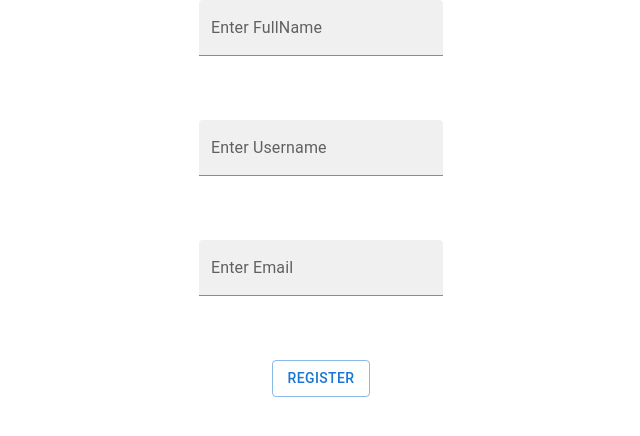
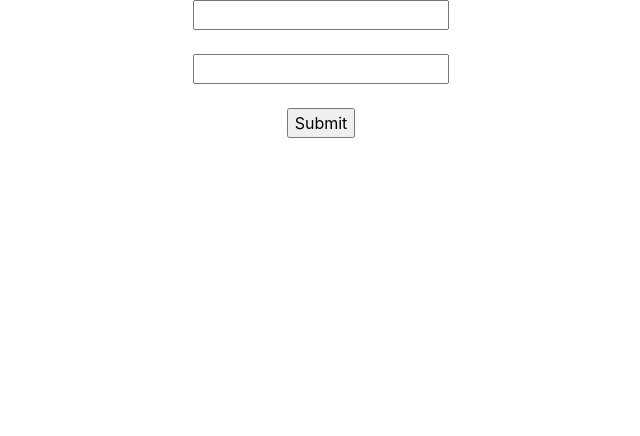
Before and after one commit to ankitupadhyay889/ReacttypescriptTask, a React (Create React App) app in the folder ReactType/: page / in a window 1280 px wide. Shown: the top 436 px of the page, without its empty margins (319-959 px from the left). Built offline with nearby package versions, Linux system fonts and the light colour scheme; the HTML template or start-up script is replaced by a standard one.

Commit message:
formvalidation

```diff
--- a/ReactType/src/App.css
+++ b/ReactType/src/App.css
@@ -36,7 +36,6 @@
     transform: rotate(360deg);
   }
 }
-
 
 
 
--- a/ReactType/src/App.tsx
+++ b/ReactType/src/App.tsx
@@ -18,7 +18,6 @@ import Acall from './FuncCompo/Acall';
 const App = () => {
   return (
     <div className='App'>
-
         <Acall/>
 
       {/* <Calling /> */}
--- a/ReactType/src/FuncCompo/Acall.tsx
+++ b/ReactType/src/FuncCompo/Acall.tsx
@@ -17,7 +17,8 @@
 
 // import Nrmlform from "./allfoms/Nrmlform";
 // import Formyp from "./allfoms/Formyp";
-import Foem from "./allfoms/Foem";
+// import Foem from "./allfoms/Foem";
+import Newone from "./allfoms/Newone";
 
 // import Firstapi from "./listkey/Firstapi";
 // import Multiitem from "./listkey/Multiitem";
@@ -33,9 +34,10 @@ const Acall = () => {
 
     return (
         <div>
+            <Newone />
+            {/* <Foem /> */}
             {/* <Nrmlform /> */}
             {/* <Formyp /> */}
-            <Foem />
 
             {/* <Firstapi /> */}
             {/* <Multiitem/> */}
--- a/ReactType/src/FuncCompo/allfoms/Foem.tsx
+++ b/ReactType/src/FuncCompo/allfoms/Foem.tsx
@@ -1,75 +1,47 @@
 import React, { useState } from 'react';
-import { TextField , Button } from '@mui/material';
-import { useForm } from "react-hook-form";
-import { yupResolver } from "@hookform/resolvers/yup";
-import * as yup from 'yup';
 
-const dat = yup.object().shape({
-    fullname: yup.string().required(),
-    username: yup.string().required(),
-    email: yup.string().email().required(),
-});
+// this is controlled form component
 
-const Foem = () => {
-    const {register, handleSubmit, formState:{ errors }} = useForm({
-        resolver: yupResolver(dat),
-      });
+const Simpleform = () => {
 
-    const [data, setdata] = useState<any>("")
+    const [dt, setdt] = useState<string>("");
+    const [err, seterr] = useState({dt:""})
 
-    const [show, setshow] = useState<Array<any>>([]);
+    const sub = (e: any) => {
+        e.preventDefault();
+        let cou = 0
+        if(dt === ""){
+            cou++
+            seterr((prevState)=>{
+                return{...prevState , dt: "Name is required"}
+            })
+        }else{
+            seterr((prevState)=>{
+                return{...prevState , dt: ""}
+            })
+        }
+        if(cou===0){
+            const formdata = {dt};
+            console.log(formdata);
+            setdt("");
+        }
+    }
 
-    // const hanInp = (e: any) => {
-    //     const name = e.currentTarget.name;
-    //     const value = e.currentTarget.value;
-
-    //     setdata({...data , [name]:value })
-    // }
-
-    const onSu = () =>{
-        const sbhi = {...data};
-        setshow([...show , sbhi]);
-        setdata({fullname: "" , username: "" , email: ""});
+    const haC = (e:any) => {
+        setdt(e.currentTarget.value)
     }
 
     return (
         <div>
-            <form onSubmit={handleSubmit(onSu)}>
-                <TextField {...register("fullname")} type="text" id="standard-basic" label="Enter FullName" variant="filled"
-                name="fullname"  />
-                <p>{errors.fullname?.message}</p>
-
-                <br/><br/>
-
-                <TextField {...register("username")} type="text" id="standard-basic" label="Enter Username" variant="filled"
-                name="username"  />
-                <p>{errors.username?.message}</p>
-
-                <br/><br/>
-
-                <TextField {...register("email")} type="text" id="standard-basic" label="Enter Email" variant="filled"
-                name="email"  />
-                <p>{errors.email?.message}</p>
-
-                <br/><br/>
-
-                <Button type="submit" variant="outlined"> Register </Button>
-
+            <form onSubmit={sub}>
+                <label> Enter name: </label>
+                <input type="text" name="name" value={dt} onChange={haC} />
+                {err.dt && <p> {err.dt} </p>}
+                <br/>
+                <button type="submit">Submit</button>
             </form>
-            <div>
-                {
-                    show.map((curElem , id: number) => {
-                        const {fullname , username , email} = curElem
-                        return(
-                            <div key={id}>
-                                <h2> {fullname} -- {username} -- {email} </h2>
-                            </div>
-                        )
-                    })
-                }
-            </div>
         </div>
     );
 };
 
-export default Foem;
+export default Simpleform;
--- a/ReactType/src/FuncCompo/allfoms/Formyp.tsx
+++ b/ReactType/src/FuncCompo/allfoms/Formyp.tsx
@@ -10,9 +10,11 @@ const dat = yup.object().shape({
 });
 
 const Formyp = () => {
+
   const { register, handleSubmit, formState:{ errors }, reset } = useForm({
     resolver: yupResolver(dat),
   });
+
   const onSu = (data: any) => {
     console.log({ data });
     reset();
--- /dev/null
+++ b/ReactType/src/FuncCompo/allfoms/Newone.tsx
@@ -0,0 +1,21 @@
+import { useForm } from "react-hook-form";
+
+export default function Newone() {
+  const { register, formState: { errors }, handleSubmit } = useForm();
+
+  const onSubmit = (data: any) => {
+      console.log(data);
+  }
+
+  return (
+    <form onSubmit={handleSubmit(onSubmit)}>
+      <input {...register("firstName", { required: true })} />
+      {errors.firstName?.type === 'required' && "First name is required"}
+      <br/><br/>
+      <input {...register("lastName", { required: true })} />
+      {errors.lastName && "Last name is required"}
+      <br/><br/>
+      <input type="submit" />
+    </form>
+  );
+}
--- a/ReactType/src/index.css
+++ b/ReactType/src/index.css
@@ -7,8 +7,6 @@ body {
   -moz-osx-font-smoothing: grayscale;
 }
 
-
-
 code {
   font-family: source-code-pro, Menlo, Monaco, Consolas, 'Courier New',
     monospace;
```
Also changed, not shown: ReactType/src/FuncCompo/allfoms/Nrmlform.tsx (+4 -3 lines).
